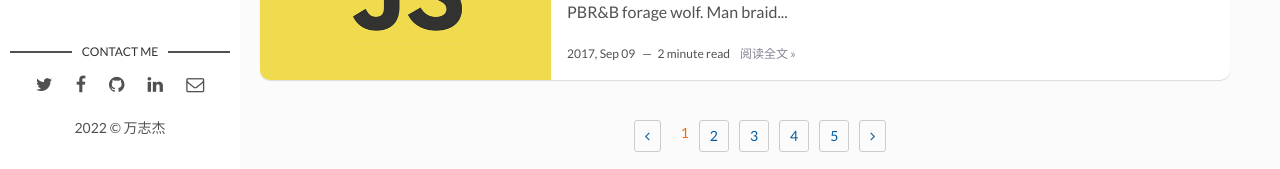
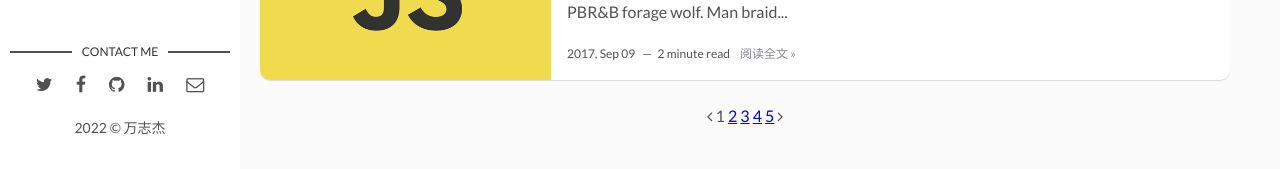
Before and after one commit to 19991010wan/19991010wan-Blog, a Jekyll site: the page built from index.html, in a window 1280 px wide and 1288 px high. Shown: the part 1116-1285 px from the top of the window. Built offline with Jekyll 4.4.1, drawn with Linux system fonts in a browser that asks for light colours; the list of posts is cut into pages by our own code.

Commit message:
update pagination

```diff
--- a/_includes/pagination.html
+++ b/_includes/pagination.html
@@ -22,21 +22,37 @@
 
 
 
-<div class="container">
+<!--<div class="container">
   <nav class="pagination" role="pagination">
     {% if paginator.total_pages > 1 %}
     <div class="page-icon">
       <ul>
         <li><a><i class="fa fa-angle-left"></i></a></li>
-<!--        <li><span class="page-disabled"><i class="fa fa-caret-left"></i>上一页</span></li>-->
+&lt;!&ndash;        <li><span class="page-disabled"><i class="fa fa-caret-left"></i>上一页</span></li>&ndash;&gt;
         <li><span class="page-current">1</span></li>
         <li><a href="#">2</a></li>
         <li><a href="#">3</a></li>
         <li><a href="#">4</a></li>
         <li><a href="#">5</a></li>
         <li><a><i class="fa fa-angle-right"></i></a></li>
-<!--        <li><a class="page-next" href="#">下一页<i class="fa fa-caret-right"></i></a></li>-->
+&lt;!&ndash;        <li><a class="page-next" href="#">下一页<i class="fa fa-caret-right"></i></a></li>&ndash;&gt;
       </ul>
+    </div>
+    {% endif %}
+  </nav>
+</div>-->
+
+<div class="container">
+  <nav class="pagination" role="pagination">
+    {% if paginator.total_pages > 1 %}
+    <div class="page-icon">
+      <a><i class="fa fa-angle-left"></i></a>
+      <span class="page-current">1</span>
+      <a href="#">2</a>
+      <a href="#">3</a>
+      <a href="#">4</a>
+      <a href="#">5</a>
+      <a><i class="fa fa-angle-right"></i></a>
     </div>
     {% endif %}
   </nav>
```
